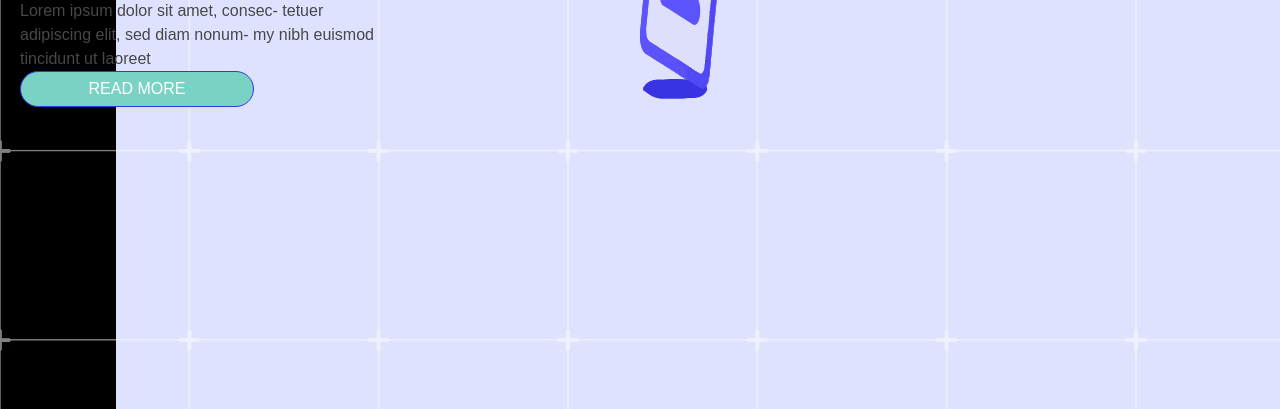
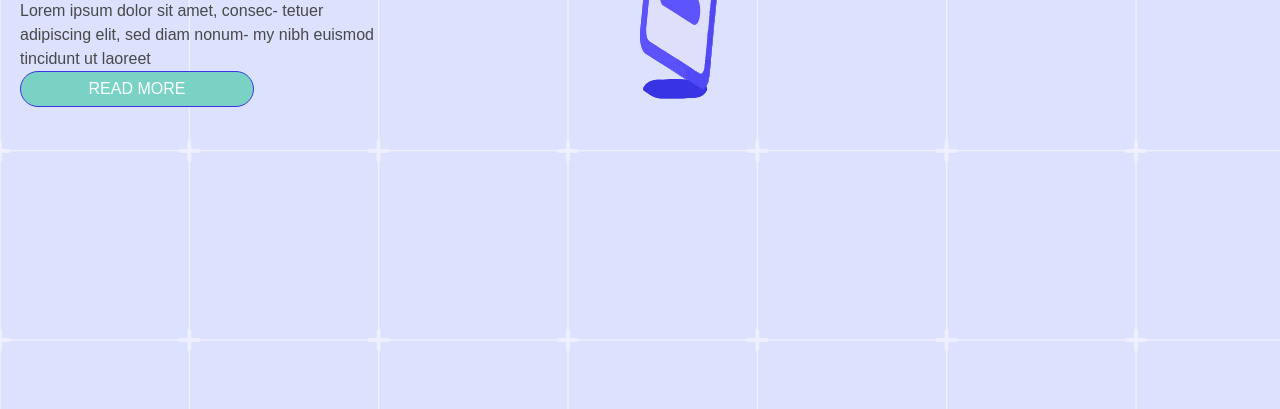
Before and after one commit to Randomgituser69/Random-pharmacy-website-, a plain HTML site: page index.html in a window 1280 px wide. Shown: the part 407-816 px from the top of the page. Drawn offline with Linux system fonts and the light colour scheme; a script that the page names is missing; a web font is replaced by a local one.

Commit message:
Update style.css

```diff
--- a/style.css
+++ b/style.css
@@ -142,7 +142,7 @@ textarea:not([rows]) {
   font-family: "Basic Sans", sans-serif;
 }
 body {
-  background-image: url('Background.jpeg');
+  background-image: url('Background (1).png');
   background-repeat: no-repeat;
   font-size: 12pt;
   margin: 15px 0;
```
